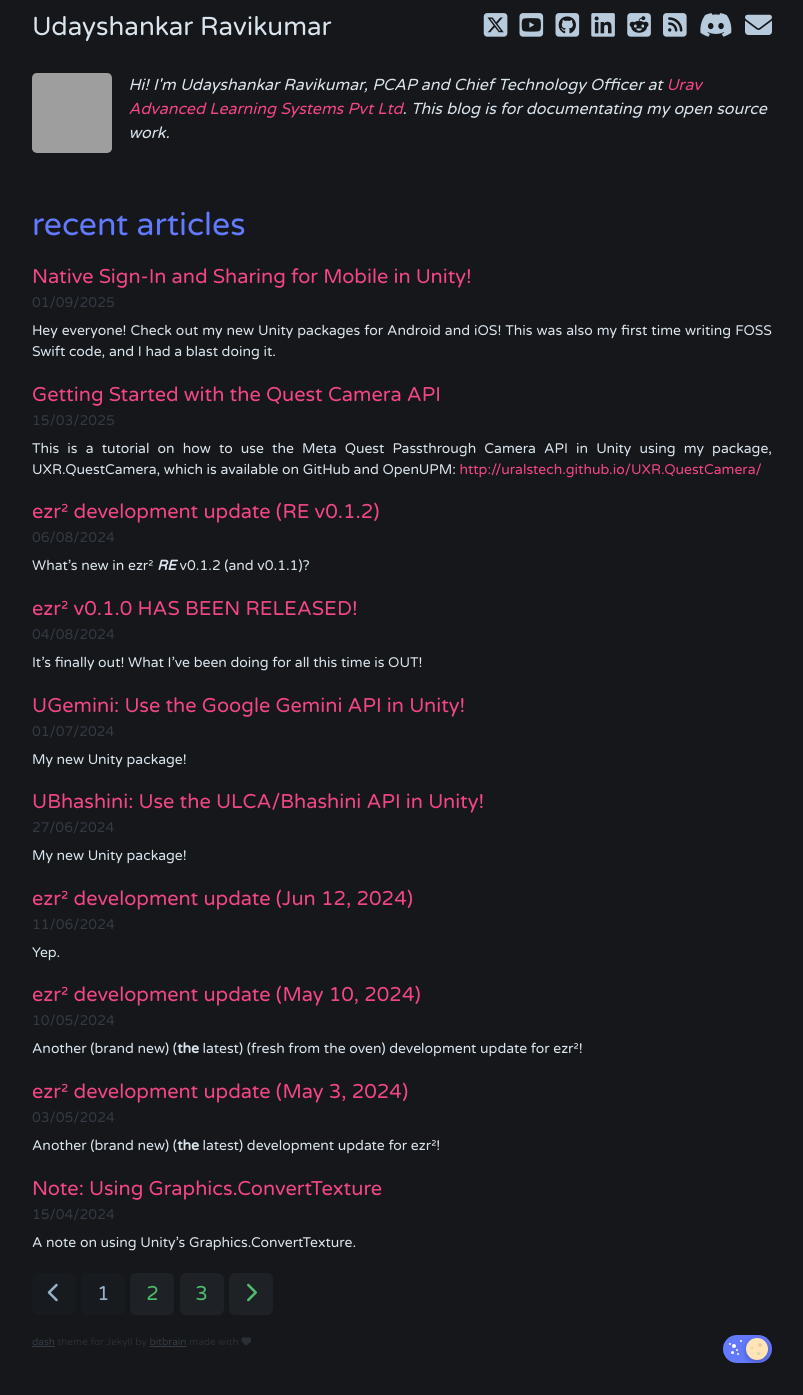
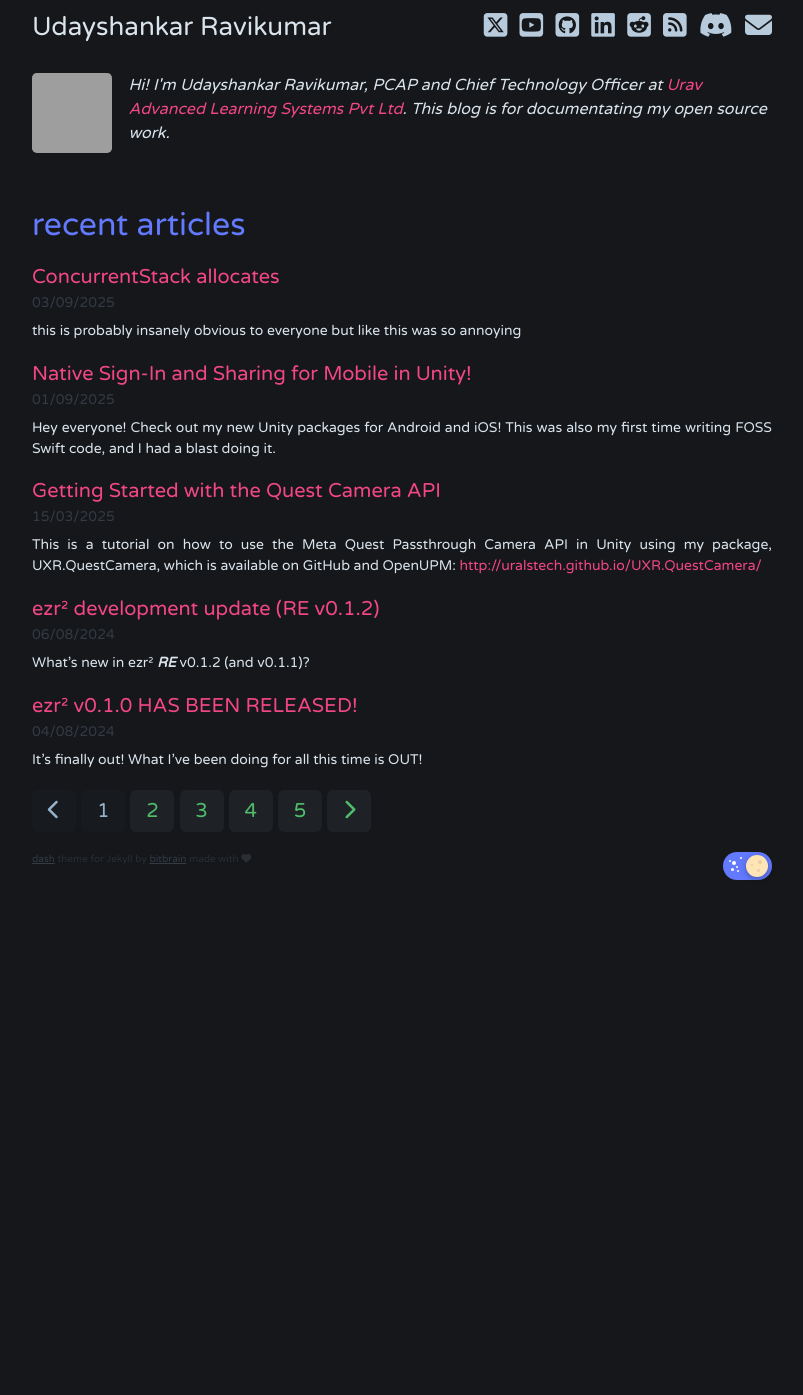
Before and after one commit to Uralstech/uralstech.github.io, a Jekyll site: the page built from index.html, in a window 1280 px wide. Shown: the whole page, without its empty margins (238-1041 px from the left). Built offline with Jekyll 4.4.1, drawn with Linux system fonts in a browser that asks for light colours; nearby versions of some CDN libraries; the list of posts is cut into pages by our own code; after the commit the page ends 912 px from its top, so only the background shows below that; some of the changed lines change nothing that is shown; grey boxes are pictures that could not be loaded.

Commit message:
new post

````diff
--- a/_config.yml
+++ b/_config.yml
@@ -11,7 +11,7 @@
 url: "https://uralstech.github.io"
 
 # jekyll-paginate
-paginate: 10
+paginate: 5
 paginate_path: "/blog/page:num/"
 
 tag_permalink_style: pretty
--- /dev/null
+++ b/_posts/2025-09-03-CONCURRENTSTACK-ALLOCS.md
@@ -0,0 +1,249 @@
+---
+layout: post
+title:  "ConcurrentStack allocates"
+tags: [C#,Note]
+---
+
+this is probably insanely obvious to everyone but like this was so annoying
+<!--more-->
+
+So I was messing around with code for a project which I do plan to release soon (related to ezrSquared, maybe? :3)
+and I wanted to make a custom pooling system for `StringBuilder`. It's probably overkill but hey I wanted to learn
+new stuff with it.
+
+So, I first made a really simple static class with a generic type argument which would use a concurrent stack for
+the actual pool. Something like this:
+
+```csharp
+public static class Pool<T> where T : new()
+{
+    private static readonly ConcurrentStack<T> s_pool = new();
+
+    public readonly struct Item : IDisposable
+    {
+        public T Value { get; }
+        public void Dispose() => s_pool.Push(Value);
+    }
+
+    public static RentedItem Rent() =>
+        new RentedItem(s_pool.TryPop(out T? result) ? result : new T());
+}
+```
+
+I wanted to know more about benchmarking so I figured it'd be a good idea to compare the difference between having
+the `Item` subclass of the pool as a readonly struct and as a class. I got a benchmark like this:
+
+```csharp
+[MemoryDiagnoser]
+public class Benchmark
+{
+    public static class ClassPool<T> where T : new()
+    {
+        private static readonly ConcurrentStack<T> s_pool = new();
+
+        public class Item(T value) : IDisposable
+        {
+            public T Value { get; } = value;
+            public void Dispose()
+            {
+                s_pool.Push(Value);
+                GC.SuppressFinalize(this);
+            }
+        }
+
+        public static Item Rent() =>
+            new(s_pool.TryPop(out T? result) ? result : new T());
+    }
+
+    public static class StructPool<T> where T : new()
+    {
+        private static readonly ConcurrentStack<T> s_pool = new();
+
+        public readonly struct Item(T value) : IDisposable
+        {
+            public T Value { get; } = value;
+            public readonly void Dispose() => s_pool.Push(Value);
+        }
+
+        public static Item Rent() =>
+            new(s_pool.TryPop(out T? result) ? result : new T());
+    }
+
+    [Benchmark]
+    public void ClassPoolBenchmark()
+    {
+        using var item = ClassPool<Random>.Rent();
+        var rand = item.Value;
+        _ = rand.Next();
+    }
+
+    [Benchmark]
+    public void StructPoolBenchmark()
+    {
+        using var item = StructPool<Random>.Rent();
+        var rand = item.Value;
+        _ = rand.Next();
+    }
+}
+```
+
+And, obviously, the class-based pool was allocating a ton more than the struct-based one.
+BUT - the struct-based pool WAS STILL ALLOCATING.
+
+So, since I've started verifying all my FOSS code with Gemini 2.5 Pro, I obviously asked why this was the case.
+
+Now, since the convo is like 20 messages or something (I spent way too long on this), I just asked Gemini to sum
+up the debugging steps we took lmao
+
+Gemini's first guess was pretty logical: the pool must be starting empty. On the very first run, it's forced to call new Random(), which allocates. That makes sense, right? The 32 bytes was for the Random object, and the extra 24 bytes in the class version was for the wrapper Item class. Okay, cool.
+
+So to test this, we made a new benchmark. The idea was to pre-populate the pool with a bunch of items so it would NEVER be empty during the actual test. We'd use [IterationSetup] to make sure the pool was reset before every single measurement. The code looked something like this:
+
+```csharp
+[IterationSetup]
+public void Setup()
+{
+    // Clear the pool and pre-fill it before every run
+    StructPool<StringBuilder>.s_pool.Clear();
+    for (int i = 0; i < 16; i++)
+    {
+        StructPool<StringBuilder>.s_pool.Push(new StringBuilder());
+    }
+}
+
+[Benchmark]
+public void StructPool_Correct()
+{
+    using var item = StructPool<StringBuilder>.Rent();
+    item.Value.Append('A', 100);
+}
+```
+
+it still allocated 32 bytes
+
+At this point we were both losing our minds (awfully ironic coming from someone that doesn't have a mind to lose). How is that even possible? The pool is full, the struct is on the stack, what is there to allocate?? We went through a whole list of theories:
+
+- Theory 1: The Build is Cached. Maybe, just maybe, the benchmark runner was executing an old, cached version of the code that still used Random. It's a classic problem. So I cleaned the solution, nuked the bin and obj folders, and ran it again. Still 32 bytes. (nah personally i'd trust the .NET and BenchmarkDotNet devs with my sanity)
+- Theory 2: The Delegate. I had added a Deinitializer to my pool to reset the StringBuilders. It looked like sb => sb.Clear(). Gemini's next guess was that creating this lambda was allocating a new delegate object on every setup. This seemed SUPER promising. But then I hit it with the uno reverse card: "bruh why did it happen with the Random class too". The Random class version had no deinitializer. The theory fell apart.
+- Theory 3: The Benchmark Itself is Allocating. We thought maybe BenchmarkDotNet was doing some weird overhead calculation that ran our code before the setup, found the pool empty, and allocated. This was getting into conspiracy theory territory but we were desperate.
+
+I was getting so fed up that I was ready to just write my own ConcurrentStack (no lol). But then I had an idea. On a total whim, I just tried swapping out the ConcurrentStack<T> for a ConcurrentQueue<T>. (fr)
+
+yeah so anyways this is the result of the final benchmark which looks like this:
+```csharp
+
+BenchmarkRunner.Run<Benchmark>();
+
+static class StackPool<T> where T : new()
+{
+    private static readonly ConcurrentStack<T> s_pool = new();
+
+#if NET9_0_OR_GREATER
+    private static readonly System.Threading.Lock s_deinitLock = new();
+#else
+    private static readonly object s_deinitLock = new();
+#endif
+
+    private static Action<T>? s_deinitializer;
+    public static Action<T>? Deinitializer
+    {
+        get => s_deinitializer;
+        set
+        {
+            lock (s_deinitLock)
+                s_deinitializer = value;
+        }
+    }
+
+    public readonly struct Item(T value) : IDisposable
+    {
+        public T Value { get; } = value;
+        public readonly void Dispose()
+        {
+            if (s_deinitializer is not null)
+                s_deinitializer(Value);
+
+            s_pool.Push(Value);
+        }
+    }
+
+    public static Item Rent() =>
+        new(s_pool.TryPop(out T? result) ? result : new T());
+}
+
+static class QueuePool<T> where T : new()
+{
+    private static readonly ConcurrentQueue<T> s_pool = new();
+
+#if NET9_0_OR_GREATER
+    private static readonly System.Threading.Lock s_deinitLock = new();
+#else
+    private static readonly object s_deinitLock = new();
+#endif
+
+    private static Action<T>? s_deinitializer;
+    public static Action<T>? Deinitializer
+    {
+        get => s_deinitializer;
+        set
+        {
+            lock (s_deinitLock)
+                s_deinitializer = value;
+        }
+    }
+
+    public readonly struct Item(T value) : IDisposable
+    {
+        public T Value { get; } = value;
+        public readonly void Dispose()
+        {
+            if (s_deinitializer is not null)
+                s_deinitializer(Value);
+
+            s_pool.Enqueue(Value);
+        }
+    }
+
+    public static Item Rent() =>
+        new(s_pool.TryDequeue(out T? result) ? result : new T());
+}
+
+[MemoryDiagnoser]
+public class Benchmark
+{
+    [GlobalSetup]
+    public static void Setup()
+    {
+        StackPool<StringBuilder>.Deinitializer = sb => sb.Clear();
+        QueuePool<StringBuilder>.Deinitializer = sb => sb.Clear();
+
+        using var sb = StackPool<StringBuilder>.Rent();
+        sb.Value.EnsureCapacity(100);
+
+        using var qb = QueuePool<StringBuilder>.Rent();
+        qb.Value.EnsureCapacity(100);
+    }
+
+    [Benchmark]
+    public void StackPool()
+    {
+        using var sb = StackPool<StringBuilder>.Rent();
+        sb.Value.Append('A', 100);
+    }
+
+    [Benchmark]
+    public void QueuePool()
+    {
+        using var sb = QueuePool<StringBuilder>.Rent();
+        sb.Value.Append('A', 100);
+    }
+}
+```
+
+Oh yeah we also switched from using Random to StringBuilder somewhere along the way since that's the reason I made the pool in the first place
+
+![benchmark results](/assets/img/2025-09-03-CONCURRENTSTACK-ALLOCS/benchmark.png)
+
+oh and this is why the stack allocs (and is a tiny bit slower), according to Gemini
+- ConcurrentQueue<T> is like a big circular conveyor belt (an array). When it's cleared and reused, threads just start putting items back onto the same belt. It doesn't need to create anything new.
+- ConcurrentStack<T> is more like a cafeteria plate dispenser. It's a chain of little boxes ("segments"). When you Clear() the stack, you're essentially throwing away the entire dispenser mechanism. The very first time you push a plate back on, it has to allocate a new box with a new spring to hold that plate.
````
Also changed, not shown: assets/img/2025-09-03-CONCURRENTSTACK-ALLOCS/benchmark.png (added).
